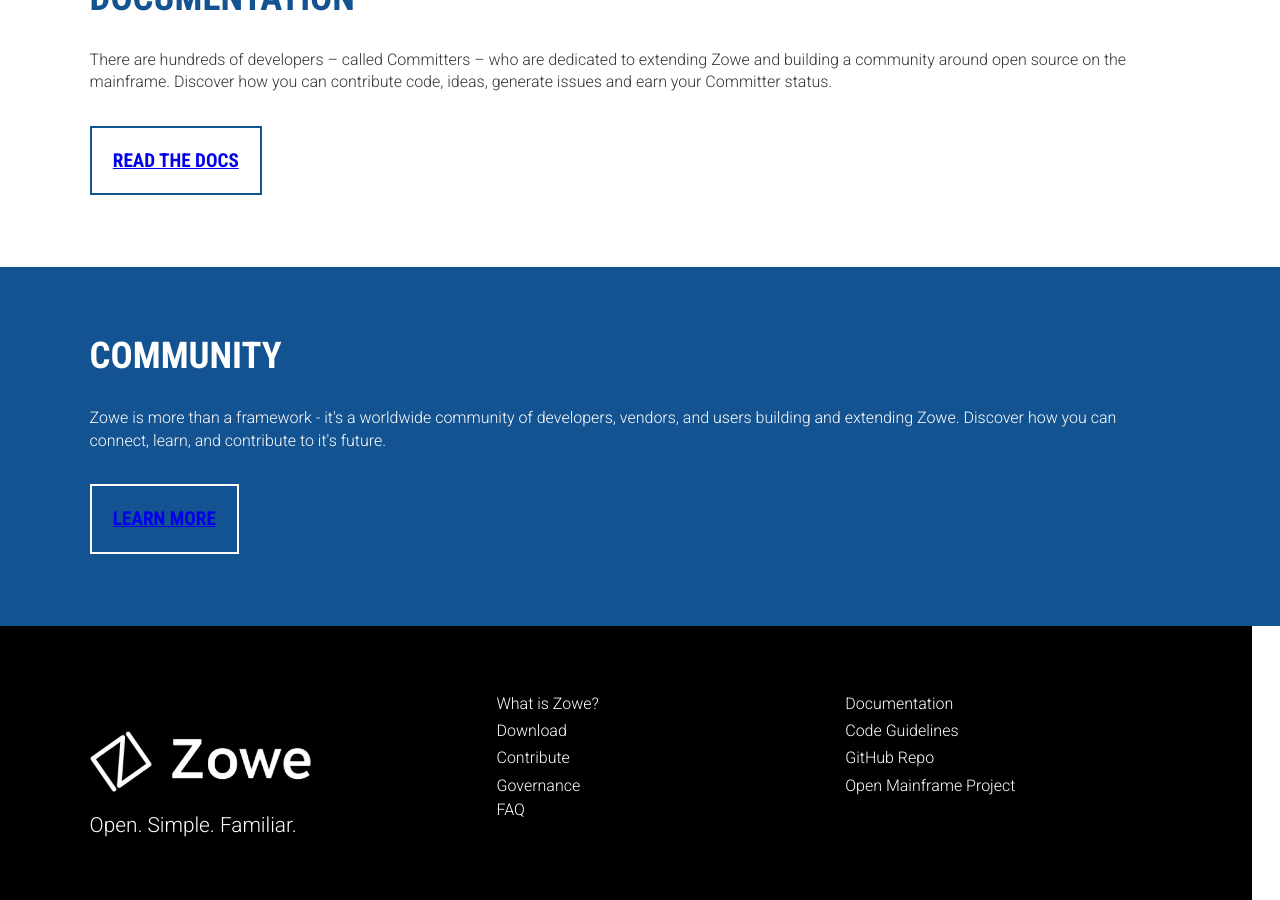
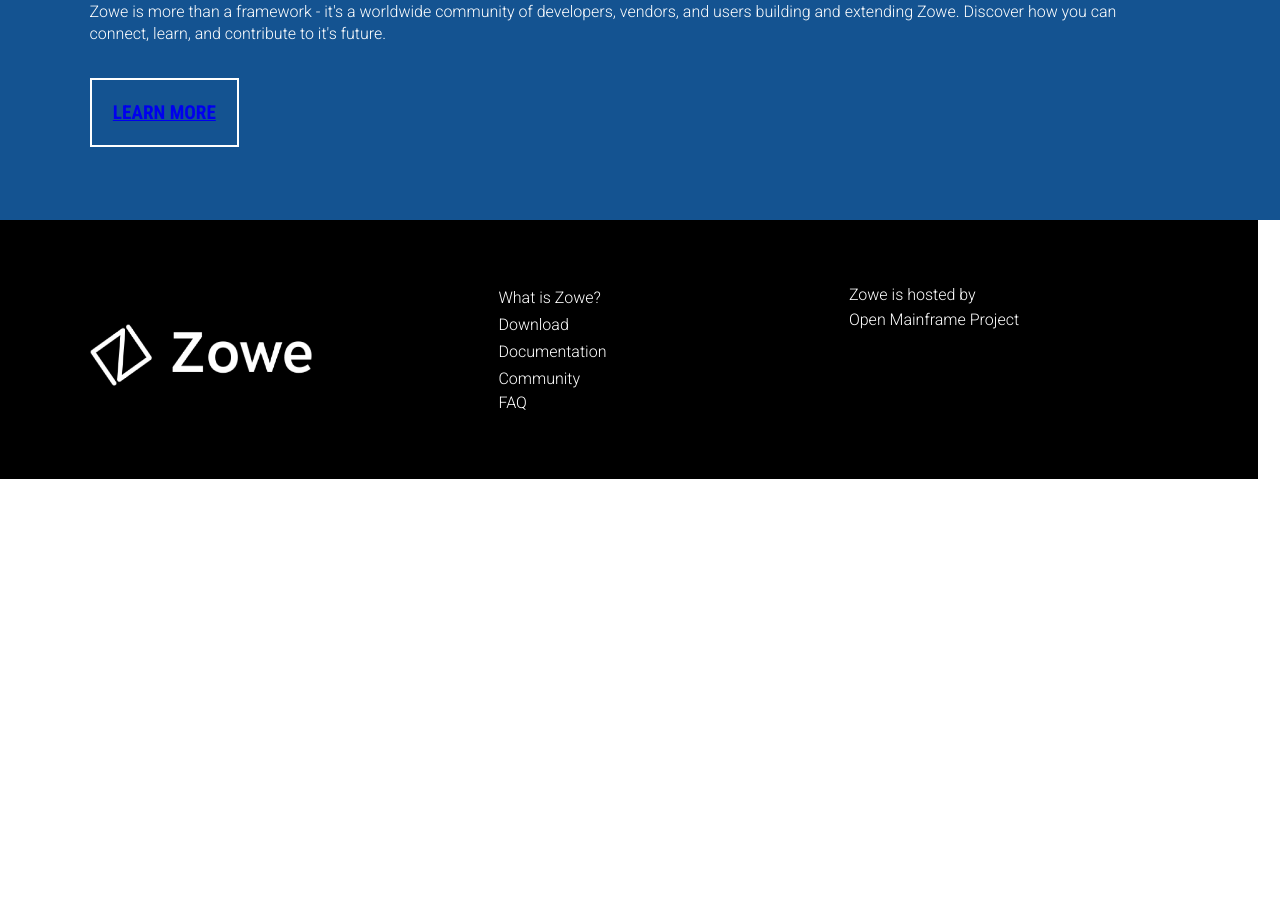
Before and after one commit to zowe/zowe.github.io, a Jekyll site: the page built from index.md, in a window 1280 px wide and 900 px high, scrolled down 1544 px. Built offline with Jekyll 4.4.1, drawn with Linux system fonts in a browser that asks for light colours; our own code applies the rules of GitHub Pages for plain Markdown files; after the commit the page ends 2023 px from its top, so only the background shows below that; some of the changed text lies outside the part shown.

Commit message:
Update default.html
Signed-off-by: John Mertic <jmertic@linuxfoundation.org>

```diff
--- a/_layouts/default.html
+++ b/_layouts/default.html
@@ -16,20 +16,13 @@
 </div>
 
 <div class="menu">
-  <a href="/home">What is Zowe?</a>
-  <a href="/download">Download</a>
-  <a href="/contribute">Contribute</a>
-  <a href="/code-guidelines">Code Guidelines</a>
-	<a href="https://github.com/zowe">GitHub Repo</a>
-  <a href="https://zowe.github.io/docs-site/">Documentation</a>
-	<a href="/about-us/">Governance</a>
+  <a href="/#what-is-zowe">What is Zowe?</a>
+  <a href="/#download">Download</a>
+  <a href="/#documentation">Documentation</a>
+  <a href="/#community">Community</a>
 </div>
 </div>
 </nav>
-
-<div class="topbanner">
-Open. Simple. Familiar.
-</div>
 
 
 
@@ -41,25 +34,21 @@
 
 <div class="footercol1">
 <img src="assets/img/zowe-logo.png">
-Open. Simple. Familiar.
 
 </div>
 
 <div class="footercol2">
-<a href="/home">What is Zowe?</a>
-<a href="/download">Download</a>
-<a href="/contribute">Contribute</a>
-<a href="/about-us/">Governance</a>
+  <a href="/#what-is-zowe">What is Zowe?</a>
+  <a href="/#download">Download</a>
+  <a href="/#documentation">Documentation</a>
+  <a href="/#community">Community</a>
 FAQ
 
 </div>
 
 <div class="footercol3">
 
-<a href="https://zowe.github.io/docs-site/">Documentation</a>
-<a href="/code-guidelines">Code Guidelines</a>
-<a href="https://github.com/zowe">GitHub Repo</a>
-<a href="https://www.openmainframeproject.org/">Open Mainframe Project</a>
+Zowe is hosted by <a href="https://www.openmainframeproject.org/">Open Mainframe Project</a>
 
 </div>
 
```
